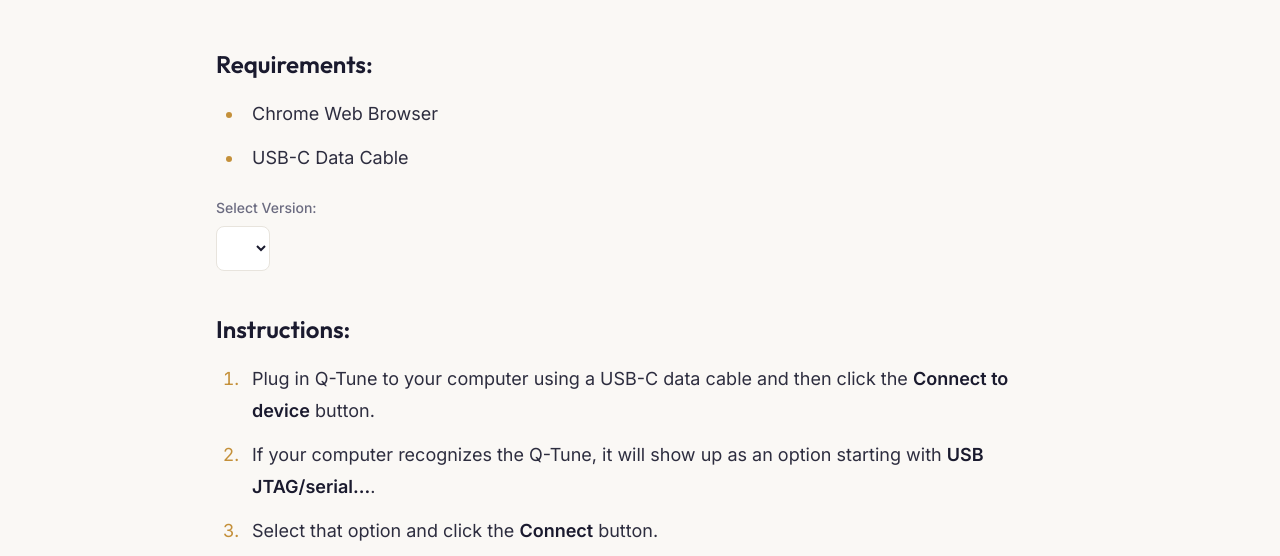
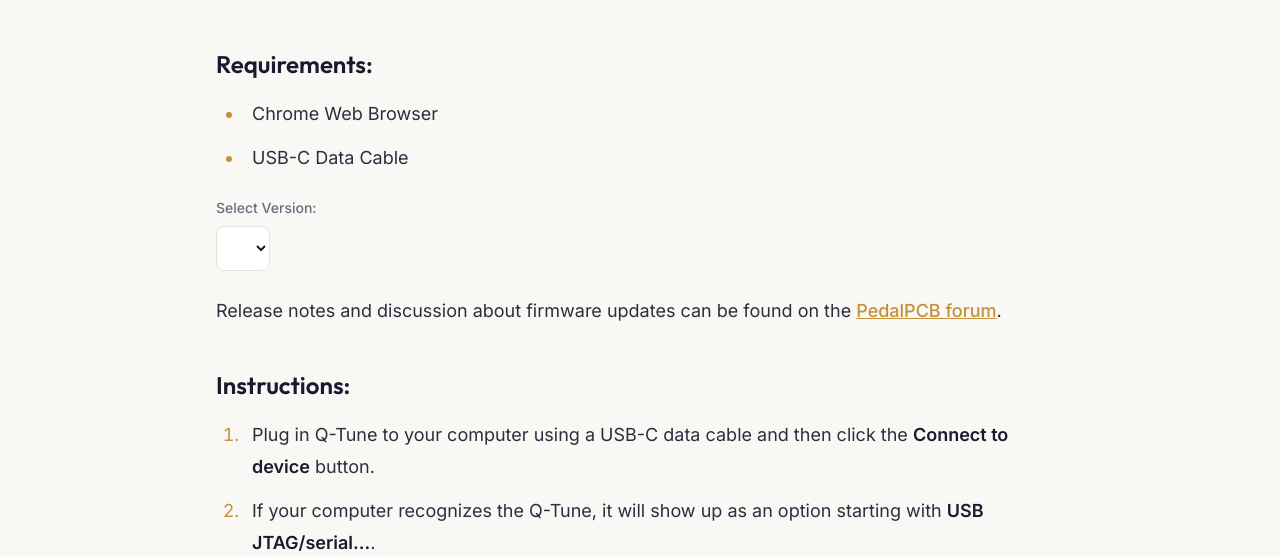
Before and after one commit to joulupukki/q-tune-web, an Astro site: page /install in a window 1280 px wide. Shown: the part 204-760 px from the top of the page. Built offline with nearby package versions, Linux system fonts and the light colour scheme; Astro itself is replaced by a stand-in of ours.

Commit message:
Add release notes link to install page
Link to PedalPCB forum thread for firmware release notes and discussion.

```diff
--- a/src/pages/install.astro
+++ b/src/pages/install.astro
@@ -22,6 +22,8 @@
     />
   </div>
 
+  <p>Release notes and discussion about firmware updates can be found on the <a href="https://forum.pedalpcb.com/threads/software-firmware-updates.26469/" target="_blank" rel="noopener noreferrer">PedalPCB forum</a>.</p>
+
   <h3>Instructions:</h3>
   <ol>
     <li>Plug in Q-Tune to your computer using a USB-C data cable and then click the <strong>Connect to device</strong> button.</li>
```
